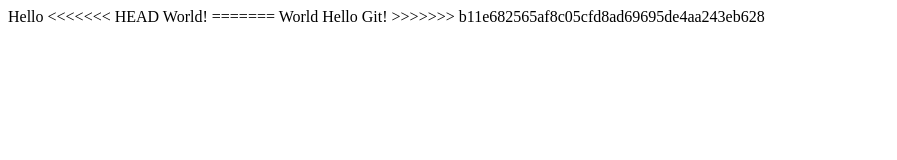
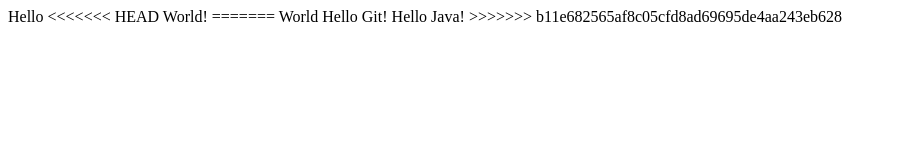
Before and after one commit to karakazeviewview/miniSite, a plain HTML site: page index.html in a window 1280 px wide. Shown: the whole page, without its empty margins (0-897 px from the left). Drawn offline with Linux system fonts and the light colour scheme.

Commit message:
java2追加

```diff
--- a/index.html
+++ b/index.html
@@ -12,6 +12,7 @@
 		World
 		Hello
 		Git!
+		Hello Java!
 >>>>>>> b11e682565af8c05cfd8ad69695de4aa243eb628
 	</body>
 </html>
```
